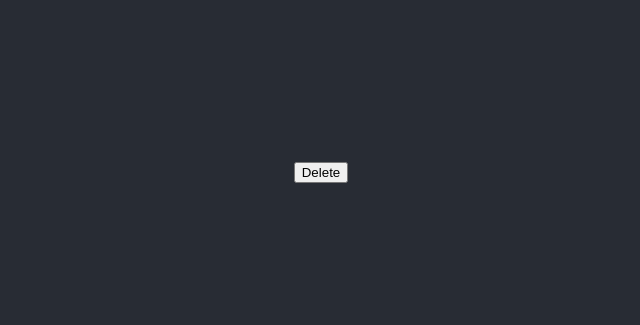
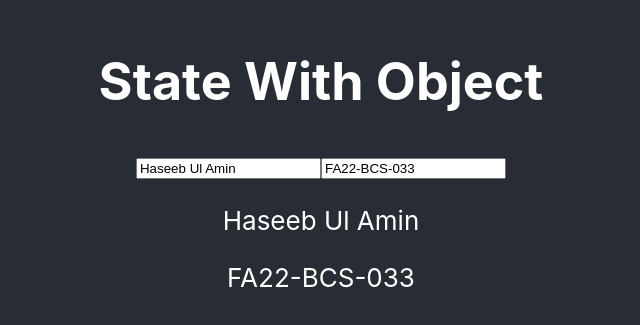
Before and after one commit to haseebulamin/React-Course-Project, a React (Create React App) app: page / in a window 1280 px wide. Shown: the part 233-558 px from the top of the page, without its empty margins (319-959 px from the left). Built offline with nearby package versions, Linux system fonts and the light colour scheme.

Commit message:
state with object

```diff
--- a/src/App.js
+++ b/src/App.js
@@ -1,10 +1,10 @@
 import './App.css';
-import DeleteApiData from './Components/React-roadmap-Docs/APICall/DeleteApiData';
+import StateWithObject from './Components/React-roadmap-Docs/StateWithObject';
 function App() {
   return (
     <div className="App">
       <header className="App-header">
-        <DeleteApiData/>
+        <StateWithObject/>
       </header>
     </div>
   );
--- /dev/null
+++ b/src/Components/React-roadmap-Docs/StateWithObject.jsx
@@ -0,0 +1,18 @@
+import React,{useState} from 'react'
+
+export default function StateWithObject() {
+    const [data, setData] = useState({
+        name: "Haseeb Ul Amin",
+        regNo: "FA22-BCS-033"
+    })
+
+  return (
+    <div>
+       <h1>State With Object</h1>
+       <input type="text" value={data.name} onChange={(e)=>{setData({...data, name: e.target.value})}}/>
+       <input type="text" value={data.regNo} onChange={(e)=>{setData({...data, regNo: e.target.value})}}/>
+       <p>{data.name}</p>
+       <p>{data.regNo}</p>
+    </div>
+  )
+}
```
